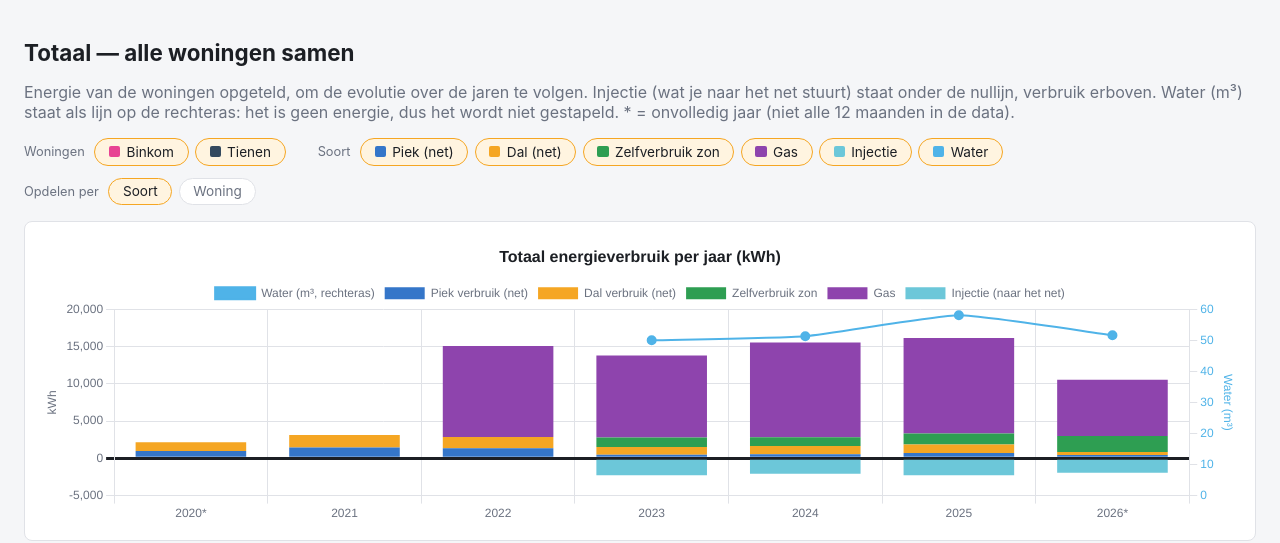
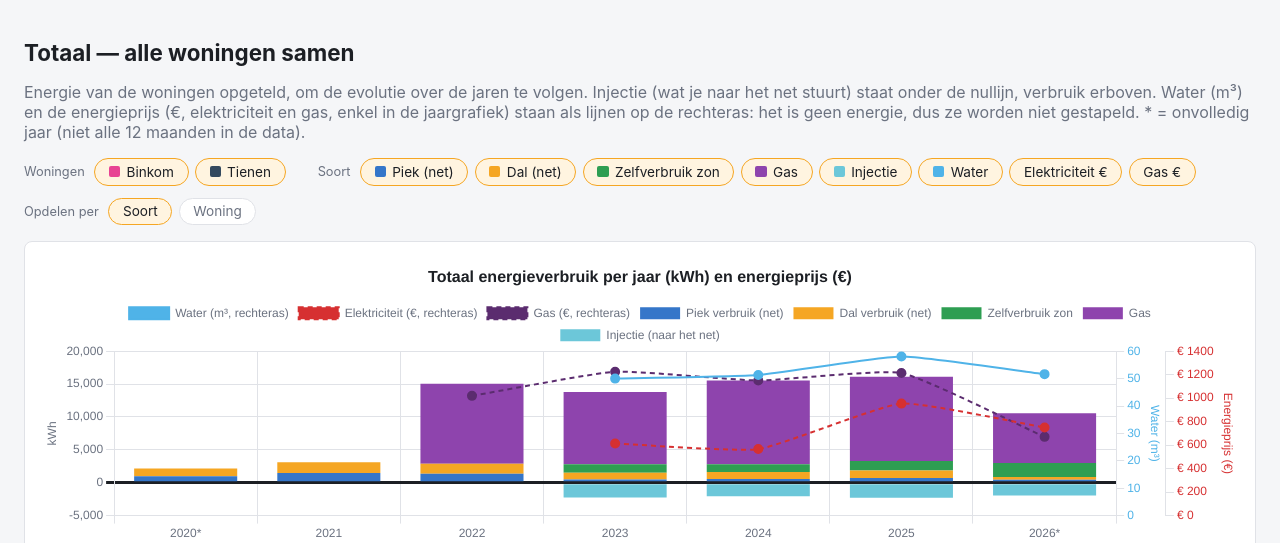
Before and after one commit to rbruyn1/verbruiken, a Flask app: page /totaal in a window 1280 px wide. Shown: the part 44-587 px from the top of the page. Run offline with Flask 3, Linux system fonts and the light colour scheme; data comes from the database, SQL or seed files in the repository.

Commit message:
0.6.0: jaarlijkse energieprijs (elektriciteit en gas, €) op extra rechteras in jaartotalen en Totaal

```diff
--- a/verbruik_addon/app/main.py
+++ b/verbruik_addon/app/main.py
@@ -188,12 +188,17 @@ def _jaartotalen(woning):
                   SUM(gas_kwh) as gas,
                   SUM(zonopbrengst_totaal) as zon,
                   SUM(totaal_export) as export,
-                  SUM(water_l) as water
+                  SUM(water_l) as water,
+                  SUM(engie_afname_eur) as elek_eur,
+                  SUM(prijs_gas_eur) as gas_eur
            FROM maandverbruik WHERE woning=? GROUP BY jaar ORDER BY jaar""",
         (woning,),
     ).fetchall()
     conn.close()
     return {
+        # Jaarlijkse energieprijs in € (som van de maanden); 0 = niet bijgehouden, dus een gat.
+        "jaar_elek_eur": [round(r["elek_eur"], 2) if r["elek_eur"] else None for r in rows],
+        "jaar_gas_eur": [round(r["gas_eur"], 2) if r["gas_eur"] else None for r in rows],
         "jaar_labels": [str(r["jaar"]) for r in rows],
         "jaar_elektriciteit": [r["afname"] for r in rows],
         "jaar_gas": [r["gas"] for r in rows],
@@ -655,7 +660,8 @@ def totaal():
     conn = get_connection()
     rows = conn.execute(
         """SELECT woning, jaar, maand, piek_verbruik, dal_verbruik,
-                  zonopbrengst_totaal, totaal_export, gas_kwh, water_l
+                  zonopbrengst_totaal, totaal_export, gas_kwh, water_l,
+                  engie_afname_eur, prijs_gas_eur
            FROM maandverbruik ORDER BY jaar, maand"""
     ).fetchall()
     conn.close()
@@ -663,7 +669,7 @@ def totaal():
     woningen = [w for w in WONINGEN if any(r["woning"] == w for r in rows)]
     sleutels = sorted({(r["jaar"], r["maand"]) for r in rows})
     index = {s: i for i, s in enumerate(sleutels)}
-    reeks = {w: {s: [None] * len(sleutels) for s in ("piek", "dal", "zelf", "gas", "inj", "water")} for w in woningen}
+    reeks = {w: {s: [None] * len(sleutels) for s in ("piek", "dal", "zelf", "gas", "inj", "water", "elek_eur", "gas_eur")} for w in woningen}
     for r in rows:
         i = index[(r["jaar"], r["maand"])]
         d = reeks[r["woning"]]
@@ -672,6 +678,8 @@ def totaal():
         d["gas"][i] = r["gas_kwh"]
         d["inj"][i] = r["totaal_export"]   # kWh naar het net gestuurd
         d["water"][i] = r["water_l"] if r["water_l"] else None   # liter; 0 = niet bijgehouden
+        d["elek_eur"][i] = r["engie_afname_eur"] if r["engie_afname_eur"] else None   # €; 0 = niet bijgehouden
+        d["gas_eur"][i] = r["prijs_gas_eur"] if r["prijs_gas_eur"] else None
         if r["zonopbrengst_totaal"] is not None:
             # zelfverbruik zon = opbrengst min wat naar het net gaat
             d["zelf"][i] = r["zonopbrengst_totaal"] - (r["totaal_export"] or 0)
--- a/verbruik_addon/app/static/kleuren.js
+++ b/verbruik_addon/app/static/kleuren.js
@@ -8,6 +8,8 @@ const KLEUR = {
     gas:  "#8e44ad",
     elek: "#3576c9",
     water: "#4fb3e8",
+    eur_elek: "#d63031",   // prijslijn elektriciteit (€, rechteras)
+    eur_gas:  "#5b2c6f",   // prijslijn gas (€, rechteras)
     inj:  "#6cc7d9",   // injectie (naar het net gestuurde zonne-energie)
     // Kleuren per woning (enkel gebruikt bij "opdelen per woning" op de tab Totaal)
     woning: { Tienen: "#34495e", Binkom: "#e84393" }
--- a/verbruik_addon/app/templates/totaal.html
+++ b/verbruik_addon/app/templates/totaal.html
@@ -4,7 +4,8 @@
 <h1>Totaal — alle woningen samen</h1>
 <p class="subtitle">Energie van de woningen opgeteld, om de evolutie over de jaren te volgen.
     Injectie (wat je naar het net stuurt) staat onder de nullijn, verbruik erboven.
-    Water (m³) staat als lijn op de rechteras: het is geen energie, dus het wordt niet gestapeld.
+    Water (m³) en de energieprijs (€, elektriciteit en gas, enkel in de jaargrafiek) staan als lijnen op de rechteras:
+    het is geen energie, dus ze worden niet gestapeld.
     * = onvolledig jaar (niet alle 12 maanden in de data).</p>
 
 <div class="filters">
@@ -16,7 +17,7 @@
     </div>
     <div class="filter-groep">
         <span class="filter-label">Soort</span>
-        {% for id, label in [("piek", "Piek (net)"), ("dal", "Dal (net)"), ("zelf", "Zelfverbruik zon"), ("gas", "Gas"), ("inj", "Injectie"), ("water", "Water")] %}
+        {% for id, label in [("piek", "Piek (net)"), ("dal", "Dal (net)"), ("zelf", "Zelfverbruik zon"), ("gas", "Gas"), ("inj", "Injectie"), ("water", "Water"), ("elek_eur", "Elektriciteit €"), ("gas_eur", "Gas €")] %}
         <button type="button" class="chip actief" data-groep="soort" data-waarde="{{ id }}">{{ label }}</button>
         {% endfor %}
     </div>
@@ -50,7 +51,10 @@ const SOORTEN = [
     // Injectie is geen verbruik: ze staat onder de nullijn (negatieve staaf).
     { id: "inj",  label: "Injectie (naar het net)", kleur: KLEUR.inj, negatief: true },
     // Water is geen energie: geen staaf, maar een lijn in m³ op de rechteras (zoals op Overzicht).
-    { id: "water", label: "Water (m³, rechteras)", kleur: KLEUR.water, lijn: true }
+    { id: "water", label: "Water (m³, rechteras)", kleur: KLEUR.water, lijn: true, as: "y2" },
+    // Energieprijs in €: ook een lijn op een (tweede) rechteras, enkel in de jaargrafiek.
+    { id: "elek_eur", label: "Elektriciteit (€, rechteras)", kleur: KLEUR.eur_elek, lijn: true, as: "y3", euro: true },
+    { id: "gas_eur",  label: "Gas (€, rechteras)",           kleur: KLEUR.eur_gas,  lijn: true, as: "y3", euro: true }
 ];
 const staat = {
     woning: new Set(DATA.woningen),
@@ -74,18 +78,19 @@ function som(groep, woningen, soorten) {
     return heeftData ? totaal : null;
 }
 
-function reeksen(groepen) {
+function reeksen(groepen, metEuro) {
     const woningen = DATA.woningen.filter(w => staat.woning.has(w));
-    const soorten = SOORTEN.filter(s => staat.soort.has(s.id));
+    const soorten = SOORTEN.filter(s => staat.soort.has(s.id) && (metEuro || !s.euro));
     const staven = soorten.filter(s => !s.lijn);
     const verbruikIds = staven.filter(s => !s.negatief).map(s => s.id);
     const heeftInjectie = staven.some(s => s.negatief);
-    const heeftWater = soorten.some(s => s.lijn);
+    const heeftWater = soorten.some(s => s.id === "water");
+    const euroIds = soorten.filter(s => s.euro).map(s => s.id);
     const teken = (v, negatief) => v === null ? null : (negatief ? -v : v);
     const m3 = v => v === null ? null : Math.round(v) / 1000;          // liter -> m³
     const punt = groepen.length > 30 ? 2 : 4;
-    const lijn = (label, kleur, data, streep) => ({
-        type: "line", label: label, data: data, yAxisID: "y2", order: 0,
+    const lijn = (label, kleur, data, streep, as) => ({
+        type: "line", label: label, data: data, yAxisID: as || "y2", order: 0,
         borderColor: kleur, backgroundColor: kleur, borderWidth: 2, pointRadius: punt,
         tension: 0.15, borderDash: streep ? [5, 4] : []
     });
@@ -99,6 +104,8 @@ function reeksen(groepen) {
             sets.push(lijn("Water (m³, rechteras)", KLEUR.water,
                 groepen.map(g => m3(som(g, woningen, ["water"]))), false));
         }
+        soorten.filter(s => s.euro).forEach(s => sets.push(
+            lijn(s.label, s.kleur, groepen.map(g => som(g, woningen, [s.id])), true, "y3")));
         return sets;
     }
     // Per woning: het verbruik van elke woning boven de nullijn, haar injectie
@@ -116,6 +123,11 @@ function reeksen(groepen) {
     if (heeftWater) {
         woningen.forEach(w => sets.push(lijn(w + " (water, m³)", KLEUR.woning[w],
             groepen.map(g => m3(som(g, [w], ["water"]))), true)));
+    }
+    // Energieprijs per woning: één lijn per woning (elektriciteit + gas van de gekozen soorten samen).
+    if (euroIds.length) {
+        woningen.forEach(w => sets.push(lijn(w + " (energieprijs, €)", KLEUR.woning[w],
+            groepen.map(g => som(g, [w], euroIds)), true, "y3")));
     }
     return sets;
 }
@@ -145,6 +157,13 @@ function opties(titel, draaiLabels) {
                 grid: { drawOnChartArea: false },
                 title: { display: true, text: "Water (m³)", color: KLEUR.water },
                 ticks: { color: KLEUR.water }
+            },
+            // Energieprijs in € op een extra as rechts (enkel in de jaargrafiek, enkel als een €-soort aan staat)
+            y3: {
+                display: false, position: "right", beginAtZero: true,
+                grid: { drawOnChartArea: false },
+                title: { display: true, text: "Energieprijs (€)", color: KLEUR.eur_elek },
+                ticks: { color: KLEUR.eur_elek, callback: v => "€ " + v }
             }
         }
     };
@@ -152,7 +171,7 @@ function opties(titel, draaiLabels) {
 
 const jaarChart = new Chart(document.getElementById("totaalJaarChart"), {
     type: "bar", data: { labels: jaarLabels, datasets: [] },
-    options: opties("Totaal energieverbruik per jaar (kWh)", false)
+    options: opties("Totaal energieverbruik per jaar (kWh) en energieprijs (€)", false)
 });
 const maandChart = new Chart(document.getElementById("totaalMaandChart"), {
     type: "bar", data: { labels: DATA.labels, datasets: [] },
@@ -163,8 +182,10 @@ function bijwerken() {
     const waterAan = staat.soort.has("water") && staat.woning.size > 0;
     jaarChart.options.scales.y2.display = waterAan;
     maandChart.options.scales.y2.display = waterAan;
-    jaarChart.data.datasets = reeksen(jaarGroepen);
-    maandChart.data.datasets = reeksen(maandGroepen);
+    const euroAan = (staat.soort.has("elek_eur") || staat.soort.has("gas_eur")) && staat.woning.size > 0;
+    jaarChart.options.scales.y3.display = euroAan;
+    jaarChart.data.datasets = reeksen(jaarGroepen, true);
+    maandChart.data.datasets = reeksen(maandGroepen, false);
     jaarChart.update();
     maandChart.update();
     const leeg = staat.woning.size === 0 || staat.soort.size === 0;
--- a/verbruik_addon/config.yaml
+++ b/verbruik_addon/config.yaml
@@ -1,5 +1,5 @@
 name: "Verbruik Tienen/Binkom"
-version: "0.5.6"
+version: "0.6.0"
 slug: "verbruik_addon"
 description: "Maandelijkse en jaarlijkse energie/water/gas-registratie voor Tienen en Binkom"
 arch:
```
Also changed, not shown: verbruik_addon/app/templates/index.html (+26 -4 lines), verbruik_addon/CHANGELOG.md.
